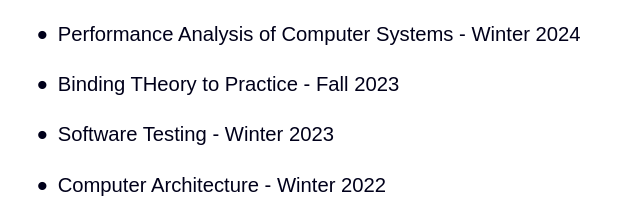
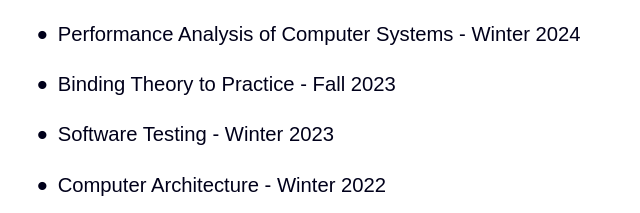
Before and after one commit to v-nafiseh/v-nafiseh.github.io, a plain HTML site: page index.html in a window 1280 px wide. Shown: the part 3693-3906 px from the top of the page, 96-736 px from the left. Drawn offline with Linux system fonts and the light colour scheme.

Commit message:
Update index.html

```diff
--- a/index.html
+++ b/index.html
@@ -241,7 +241,7 @@ pods per node is instrumental in enhancing cluster efficiency and resource utili
                     </div>
                     <div class="teaching-row">
                         <div class="teaching-column1">
-                            <p>Binding THeory to Practice - Fall 2023</p>
+                            <p>Binding Theory to Practice - Fall 2023</p>
                         </div>
                         <!-- <div class="teaching-column2">
                             <p>Spring 2022</p>
```
